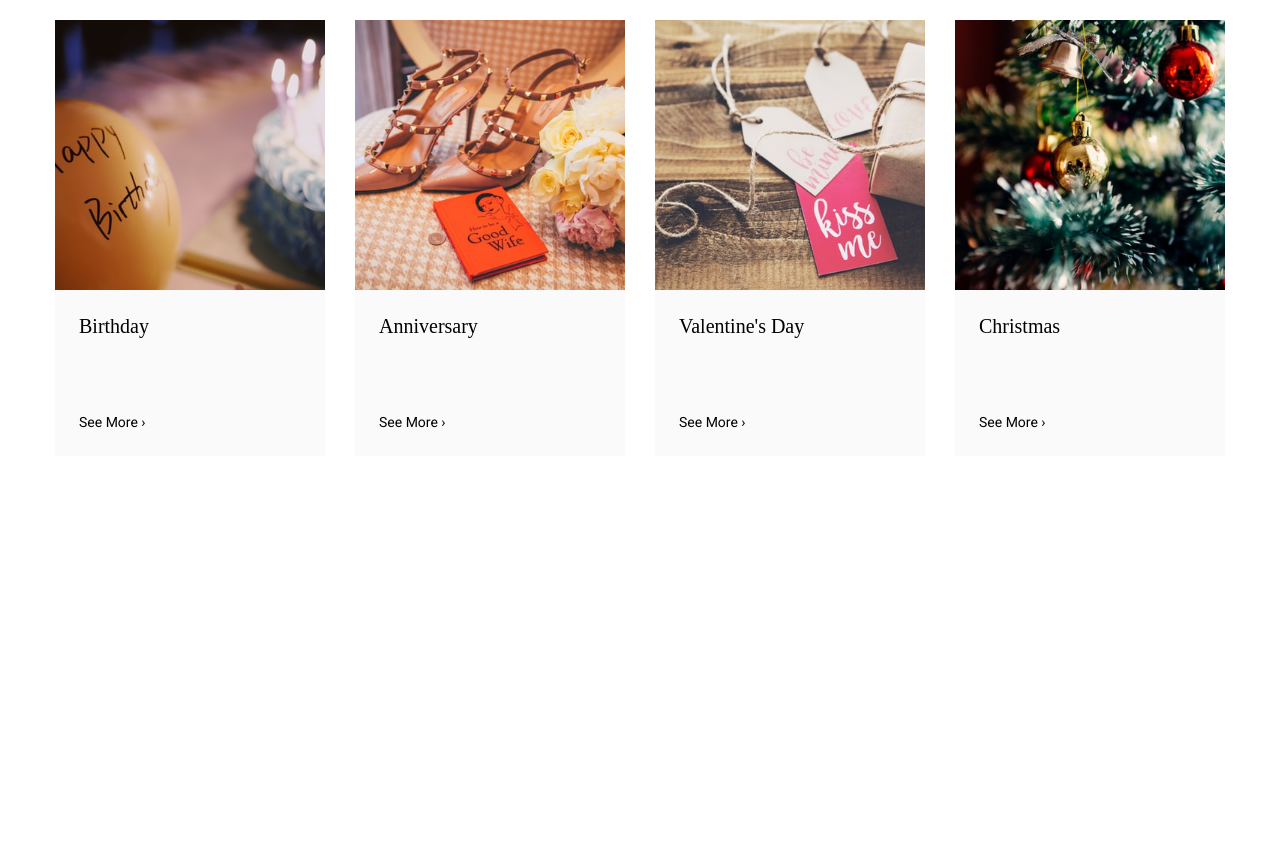
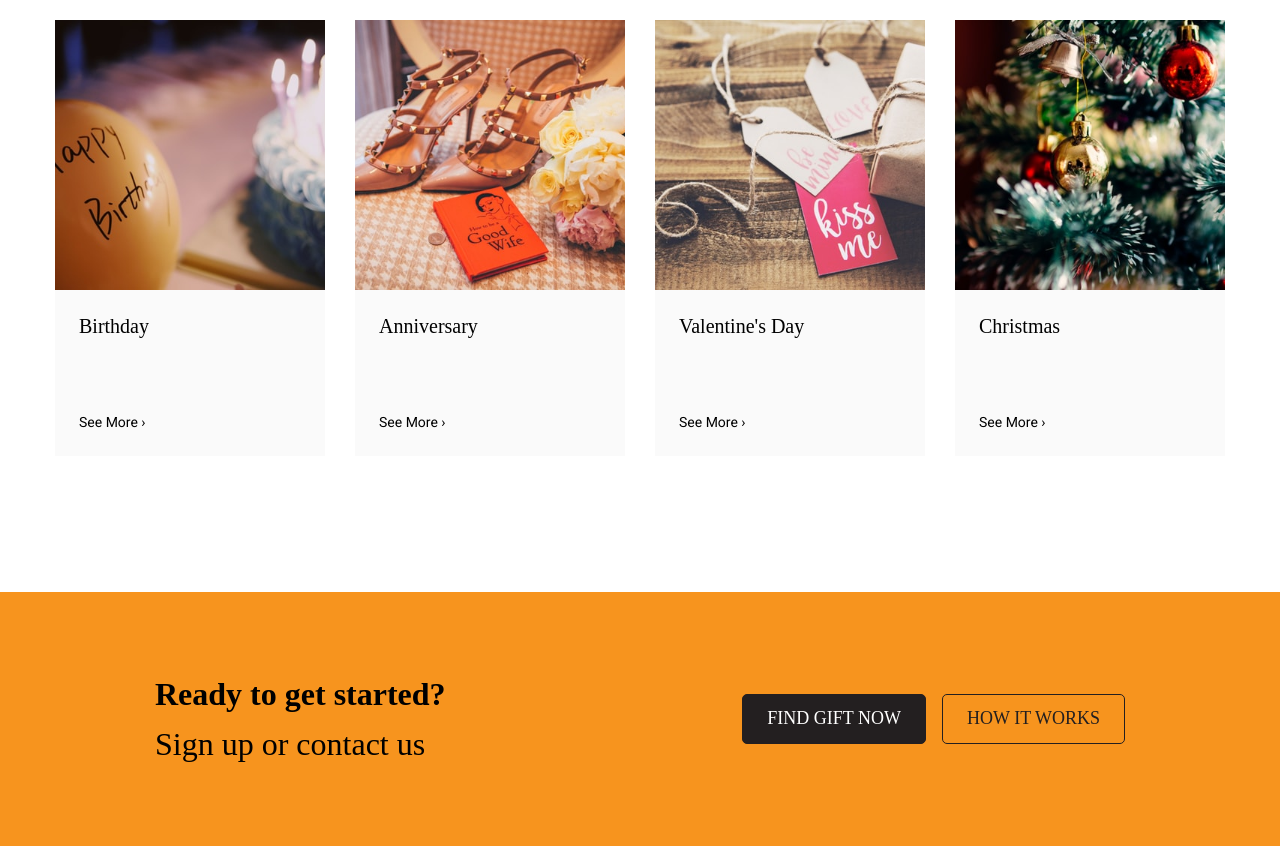
Before and after one commit to Verruckterdrachen/Freebie, a website: page #src/index.html in a window 1280 px wide. Shown: the part 1644-2490 px from the top of the page. Before the commit the page ends 2236 px from the top, so only its background shows below. Drawn offline with nearby package versions, Linux system fonts and the light colour scheme; files that its build step writes are made by us from their sources; a web font is replaced by a local one.

Commit message:
feat: add call section

```diff
--- a/#src/_header.html
+++ b/#src/_header.html
@@ -20,7 +20,7 @@
 					</ul>
 				</nav>
 			</div>
-			<a data-da=".menu__body,479.98" href="#" class="header__button button button_outline-accent">Gift Finder</a>
+			<a data-da=".menu__body,479.98" href="#" class="header__button button button_accent-outline">Gift Finder</a>
 			<button type="button" class="icon-menu" aria-label="Кнопка открытия меню">
 				<span></span>
 				<span></span>
--- a/#src/index.html
+++ b/#src/index.html
@@ -33,7 +33,7 @@
 								All you have to do is take our short survey that only takes seconds, and our proprietary algorithm
 								will match you with a few perfect gift options.
 							</div>
-							<a href="#" class="hero__button button button_outline-accent">Learn More</a>
+							<a href="#" class="hero__button button button_accent-outline">Learn More</a>
 						</div>
 					</div>
 					<div class="hero__image _ibg">
@@ -87,6 +87,18 @@
 					</div>
 				</div>
 			</section>
+			<section class="page__call call">
+				<div class="call__container _container">
+					<div class="call__content">
+						<h2 class="call__title">Ready to get started?</h2>
+						<div class="call__text">Sign up or contact us</div>
+					</div>
+					<div class="call__actions">
+						<a href="#" class="call__button button button_dark">Find gift now</a>
+						<a href="#" class="call__button button button_dark-outline">How it works</a>
+					</div>
+				</div>
+			</section>
 		</main>
 		@@include('_footer.html',{})
 	</div>
--- a/#src/scss/forms.scss
+++ b/#src/scss/forms.scss
@@ -12,7 +12,7 @@
 	line-height: math.div(22, 18) * 100%;
 	text-transform: uppercase;
 	border-radius: 5px;
-	transition: color 0.3s, background-color 0.3s;
+	transition: color 0.3s, background-color 0.3s, border 0.3s;
 	&_accent {
 		color: #fff;
 		border: 1px solid $accentColor;
@@ -24,7 +24,7 @@
 			}
 		}
 	}
-	&_outline-accent {
+	&_accent-outline {
 		color: $accentColor;
 		border: 1px solid $accentColor;
 		min-height: 43px;
@@ -33,6 +33,32 @@
 			&:hover {
 				color: #fff;
 				background-color: $accentColor;
+			}
+		}
+	}
+	&_dark {
+		color: #fff;
+		border: 1px solid $darkColor;
+		background-color: $darkColor;
+		min-height: 50px;
+		padding: 5px 24px;
+		@media (any-hover: hover) {
+			&:hover {
+				color: $darkColor;
+				border: 1px solid #fff;
+				background-color: #fff;
+			}
+		}
+	}
+	&_dark-outline {
+		color: $darkColor;
+		border: 1px solid $darkColor;
+		min-height: 50px;
+		padding: 5px 24px;
+		@media (any-hover: hover) {
+			&:hover {
+				border: 1px solid #fff;
+				background-color: #fff;
 			}
 		}
 	}
--- a/#src/scss/style.scss
+++ b/#src/scss/style.scss
@@ -97,6 +97,8 @@ body {
 		}
 	}
 	&__posts {
+	}
+	&__call {
 	}
 }
 //===================================================================================================================================
@@ -261,4 +263,57 @@ body {
 		}
 	}
 }
+//====================================================================================================
+.call {
+	@include adaptiv-value("padding-top", 80, 50, 1);
+	@include adaptiv-value("padding-bottom", 80, 50, 1);
+	background-color: $accentColor;
+	&__container {
+		@media (min-width: $md3+px) {
+			max-width: 970px;
+			display: flex;
+			align-items: center;
+			justify-content: space-between;
+		}
+	}
+	&__content {
+		margin: 0px 0px 30px 0px;
+		& > *:last-child {
+			margin-bottom: 0;
+		}
+		@media (min-width: $md3+px) {
+			flex: 0 1 50%;
+			margin: 0px 30px 0px 0px;
+		}
+	}
+	&__title {
+		font-weight: 700;
+		font-size: 32px;
+		line-height: math.div(45, 32) * 100%;
+		margin: 0px 0px math.div(5, 32) * 1em 0px;
+	}
+	&__text {
+		@include adaptiv-value("font-size", 32, 22, 1);
+		line-height: math.div(45, 32) * 100%;
+		margin: 0px 0px math.div(5, 32) * 1em 0px;
+	}
+	&__actions {
+		display: flex;
+		align-items: center;
+		@media (max-width: $md4+px) {
+			flex-wrap: wrap;
+		}
+	}
+	&__button {
+		&:first-child {
+			margin: 0px 16px 0px 0px;
+		}
+		@media (max-width: $md4+px) {
+			flex: 0 0 100%;
+			&:first-child {
+				margin: 0px 0px 16px 0px;
+			}
+		}
+	}
+}
 //</ОСНОВНОЙ БЛОК>====================================================================================================
```
Also changed, not shown: Freebie/index.html (+14 -2 lines), Freebie/css/style.min.css.
